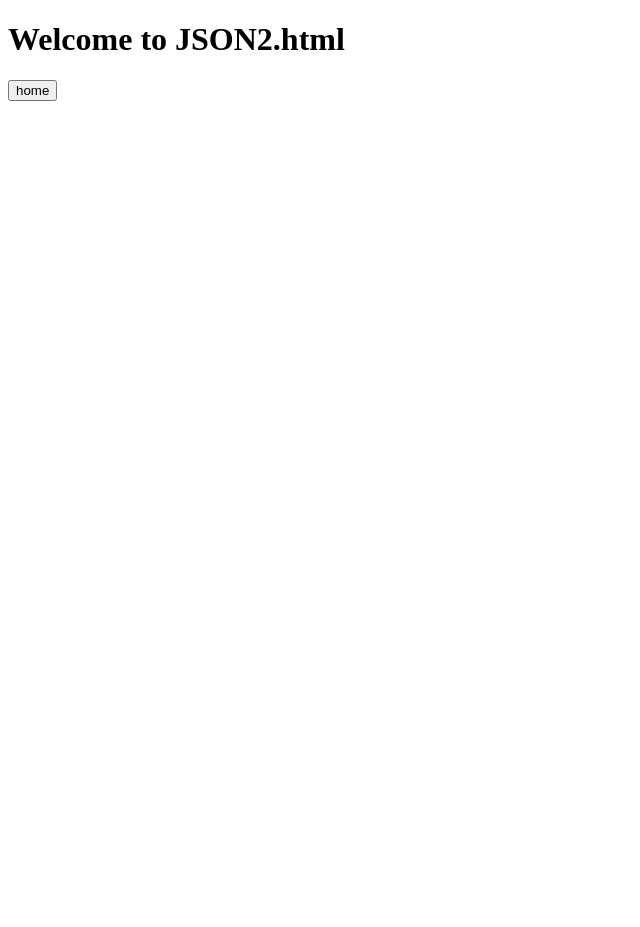
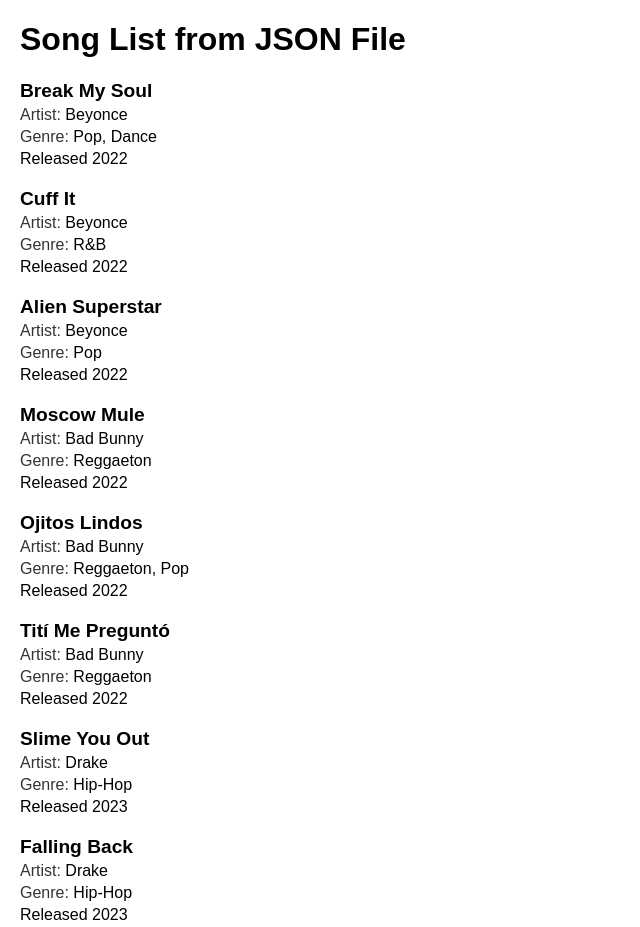
Before and after one commit to kenneth-cruz/demo_cs120, a plain HTML site: page json-assignment/json2.html in a window 1280 px wide. Shown: the top 927 px of the page, without its empty margins (0-640 px from the left). Before the commit the page ends 800 px from the top, so only its background shows below. Drawn offline with nearby package versions, Linux system fonts and the light colour scheme.

Commit message:
cleaning up json homework

```diff
--- a/json-assignment/json2.html
+++ b/json-assignment/json2.html
@@ -3,9 +3,56 @@
 <head>
   <meta charset="UTF-8">
   <title>JSON2.html</title>
+  <!-- Include jQuery -->
+  <script src="https://ajax.googleapis.com/ajax/libs/jquery/3.5.1/jquery.min.js"></script>
+  <style>
+    body {
+      font-family: Arial, sans-serif;
+      margin: 20px;
+    }
+    .song {
+      margin-bottom: 20px;
+    }
+    .song h2 {
+      margin: 0;
+      font-size: 1.2em;
+      font-weight: bold;
+    }
+    .song p {
+      margin: 4px 0;
+    }
+    .song p strong {
+      font-weight: normal;
+      color: #333;
+    }
+  </style>
+  <script>
+    $(document).ready(function() {
+      $.get("songs.json", function(data) {
+        // Store the JSON data in a variable
+        var songsData = data;
+        var displayHtml = "";
+
+        // Build HTML for each song
+        for (var i = 0; i < songsData.length; i++) {
+          var song = songsData[i];
+          displayHtml += "<div class='song'>";
+          displayHtml += "<h2>" + song.title + "</h2>";
+          displayHtml += "<p><strong>Artist:</strong> " + song.artist + "</p>";
+          displayHtml += "<p><strong>Genre:</strong> " + song.genres.join(", ") + "</p>";
+          displayHtml += "<p>Released " + song.year + "</p>";
+          displayHtml += "</div>";
+        }
+
+        // Insert the generated HTML into the page
+        $("#jsonDisplay").html(displayHtml);
+      });
+    });
+  </script>
 </head>
 <body>
-  <h1>Welcome to JSON2.html</h1>
+  <h1>Song List from JSON File</h1>
+  <div id="jsonDisplay"></div>
   <p>
     <button onclick="window.location.href='json.html';">home</button>
   </p>
--- /dev/null
+++ b/json-assignment/songs.json
@@ -0,0 +1,50 @@
+[
+    {
+      "title": "Break My Soul",
+      "artist": "Beyonce",
+      "year": 2022,
+      "genres": ["Pop", "Dance"]
+    },
+    {
+      "title": "Cuff It",
+      "artist": "Beyonce",
+      "year": 2022,
+      "genres": ["R&B"]
+    },
+    {
+      "title": "Alien Superstar",
+      "artist": "Beyonce",
+      "year": 2022,
+      "genres": ["Pop"]
+    },
+    {
+      "title": "Moscow Mule",
+      "artist": "Bad Bunny",
+      "year": 2022,
+      "genres": ["Reggaeton"]
+    },
+    {
+      "title": "Ojitos Lindos",
+      "artist": "Bad Bunny",
+      "year": 2022,
+      "genres": ["Reggaeton", "Pop"]
+    },
+    {
+      "title": "Tití Me Preguntó",
+      "artist": "Bad Bunny",
+      "year": 2022,
+      "genres": ["Reggaeton"]
+    },
+    {
+      "title": "Slime You Out",
+      "artist": "Drake",
+      "year": 2023,
+      "genres": ["Hip-Hop"]
+    },
+    {
+      "title": "Falling Back",
+      "artist": "Drake",
+      "year": 2023,
+      "genres": ["Hip-Hop"]
+    }
+  ]
```
Also changed, not shown: json-assignment/json1.html (+62 -0 lines), json-assignment/json3.html (+56 -1 lines).
